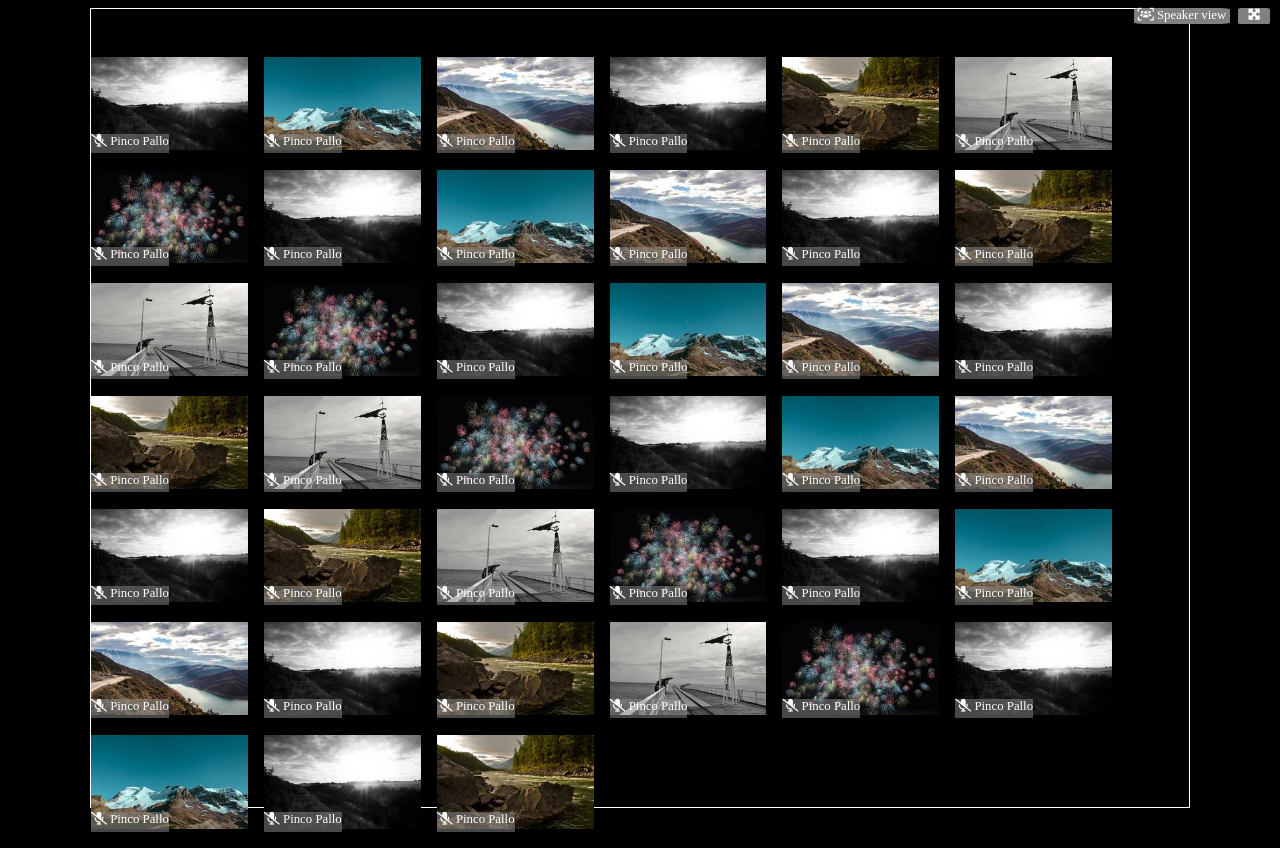
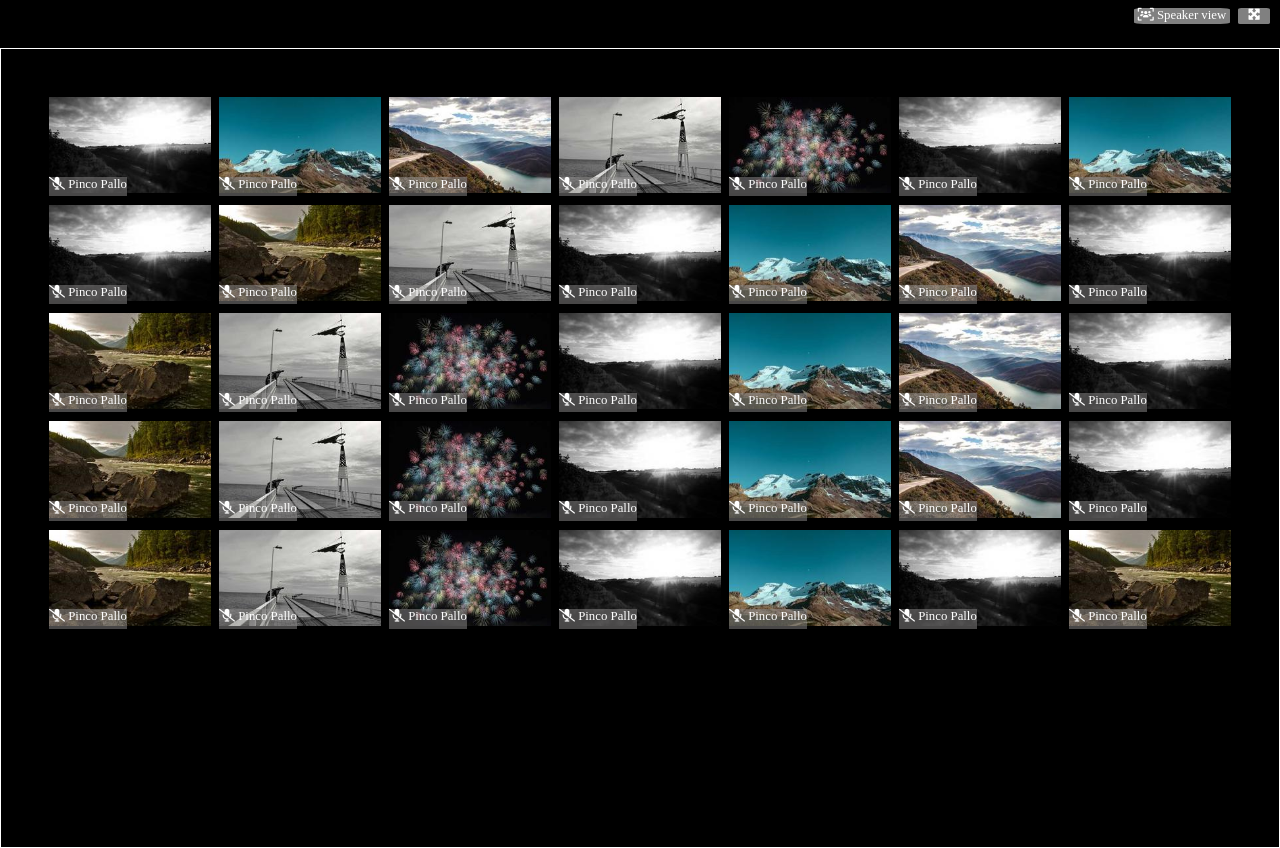
Before and after one commit to serena-peschiaroli/html-css-zoom, a plain HTML site: page index.html in a window 1280 px wide. Drawn offline with Linux system fonts and the light colour scheme.

Commit message:
Fix: main cards

```diff
--- a/css/style.css
+++ b/css/style.css
@@ -22,7 +22,7 @@ header {
     background-color: black;
     display: flex;
     flex-direction: row;
-    justify-content: center
+    justify-content: center;
     min-height: 3rem;
     color: white;
     position: relative;
@@ -54,20 +54,25 @@ header {
 }
 
 .card-container {
-    width: 90%;
-    max-width: 1100px;
+    width: 100%;
     margin: 0 auto;
+    /* max-width: 1100px;*/
     padding-top: 3rem;
+    padding-left: 1rem;
+    padding-right: 1rem;
     height: 100vh;
     background-color: black;
     border: 1px solid white;
+
 }
 
 .row {
     width: 100%;
     display: flex;
     flex-wrap: wrap;
-    gap: 1rem;
+    gap: 0.5rem;
+    justify-content: center;
+
 
 
 
@@ -78,7 +83,7 @@ header {
 
 }
 .cards  {
-    width: calc(100% / 7 );
+    width: calc(100% / 7 - 1rem );
 
 }
 
--- a/index.html
+++ b/index.html
@@ -55,20 +55,6 @@
                     </div>
                 </div>
                 <div class="card cards">
-                    <img src="img/151-246x146.jpg" alt="">
-                    <div class="name">
-                        <i class="fa-solid fa-microphone-slash"></i>
-                        Pinco Pallo
-                    </div>
-                </div>
-                <div class="card cards">
-                    <img src="img/557-246x146.jpg" alt="">
-                    <div class="name">
-                        <i class="fa-solid fa-microphone-slash"></i>
-                        Pinco Pallo
-                    </div>
-                </div>
-                <div class="card cards">
                     <img src="img/68-246x146.jpg" alt="">
                     <div class="name">
                         <i class="fa-solid fa-microphone-slash"></i>
@@ -97,13 +83,6 @@
                     </div>
                 </div>
                 <div class="card cards">
-                    <img src="img/482-246x146.jpg" alt="">
-                    <div class="name">
-                        <i class="fa-solid fa-microphone-slash"></i>
-                        Pinco Pallo
-                    </div>
-                </div>
-                <div class="card cards">
                     <img src="img/151-246x146.jpg" alt="">
                     <div class="name">
                         <i class="fa-solid fa-microphone-slash"></i>
@@ -119,13 +98,6 @@
                 </div>
                 <div class="card cards">
                     <img src="img/68-246x146.jpg" alt="">
-                    <div class="name">
-                        <i class="fa-solid fa-microphone-slash"></i>
-                        Pinco Pallo
-                    </div>
-                </div>
-                <div class="card cards">
-                    <img src="img/959-246x146.jpg" alt="">
                     <div class="name">
                         <i class="fa-solid fa-microphone-slash"></i>
                         Pinco Pallo
```
